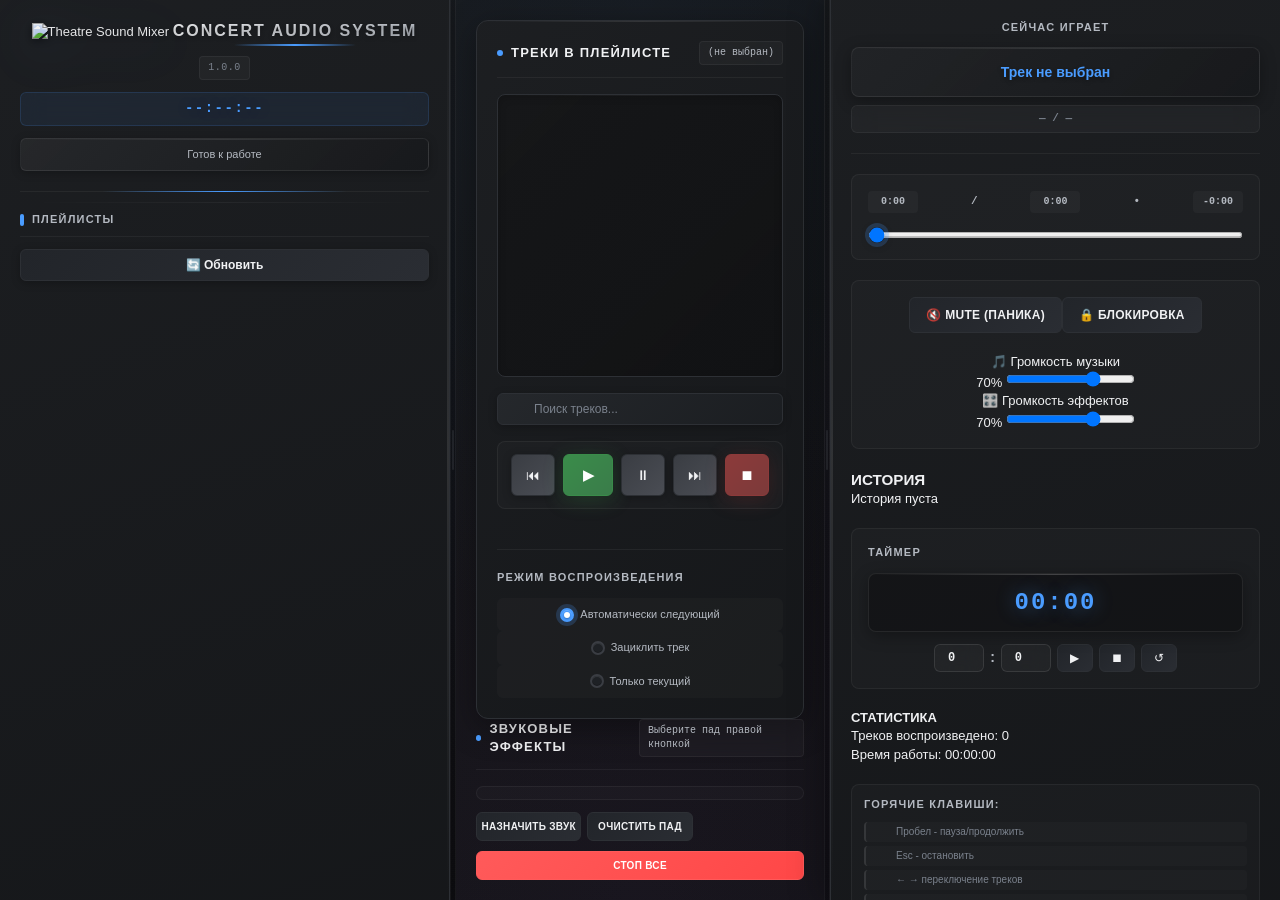
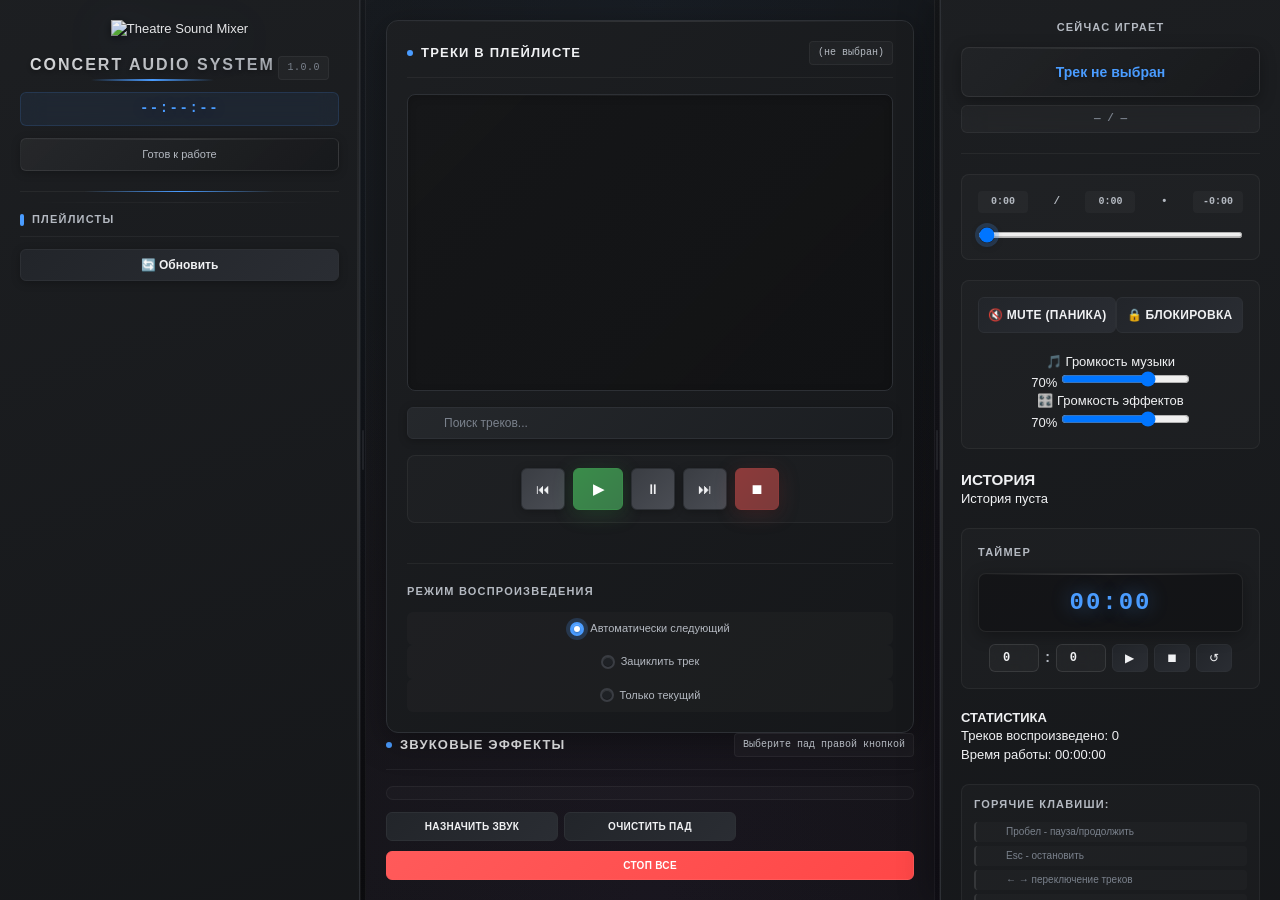

perf: optimize UI and release v1.0.4

--- a/styles.css
+++ b/styles.css
@@ -76,7 +76,7 @@ body {
 /* Градиентные фоны */
 .app-container {
     display: grid;
-    grid-template-columns: var(--left-width, 450px) 6px 1fr 6px var(--right-width, 450px);
+    grid-template-columns: minmax(260px, var(--left-width, 360px)) 6px minmax(280px, 1fr) 6px minmax(260px, var(--right-width, 340px));
     height: 100vh;
     gap: 0;
     background: 
@@ -367,6 +367,13 @@ body {
     display: flex;
     align-items: center;
     gap: 8px;
+}
+
+.playlist-title {
+    min-width: 0;
+    overflow: hidden;
+    text-overflow: ellipsis;
+    white-space: nowrap;
 }
 
 .playlist-btn:hover {
